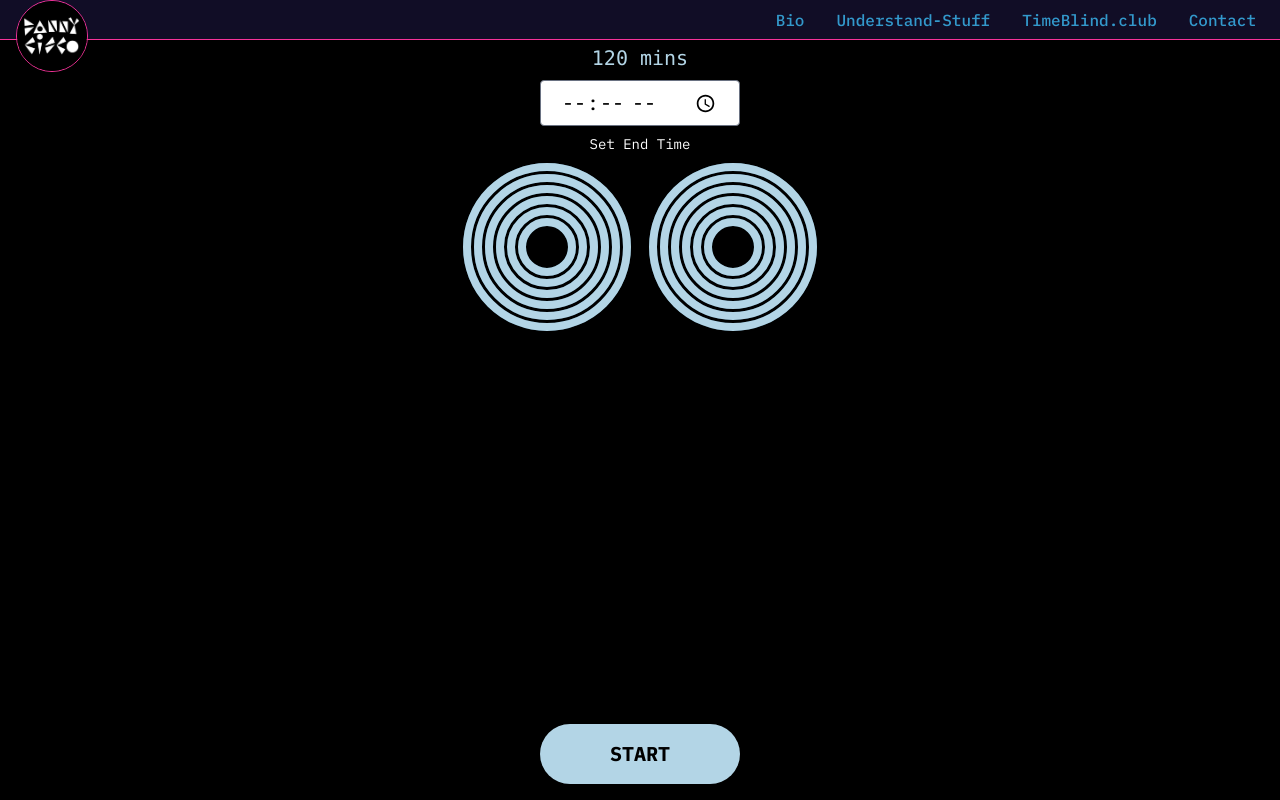
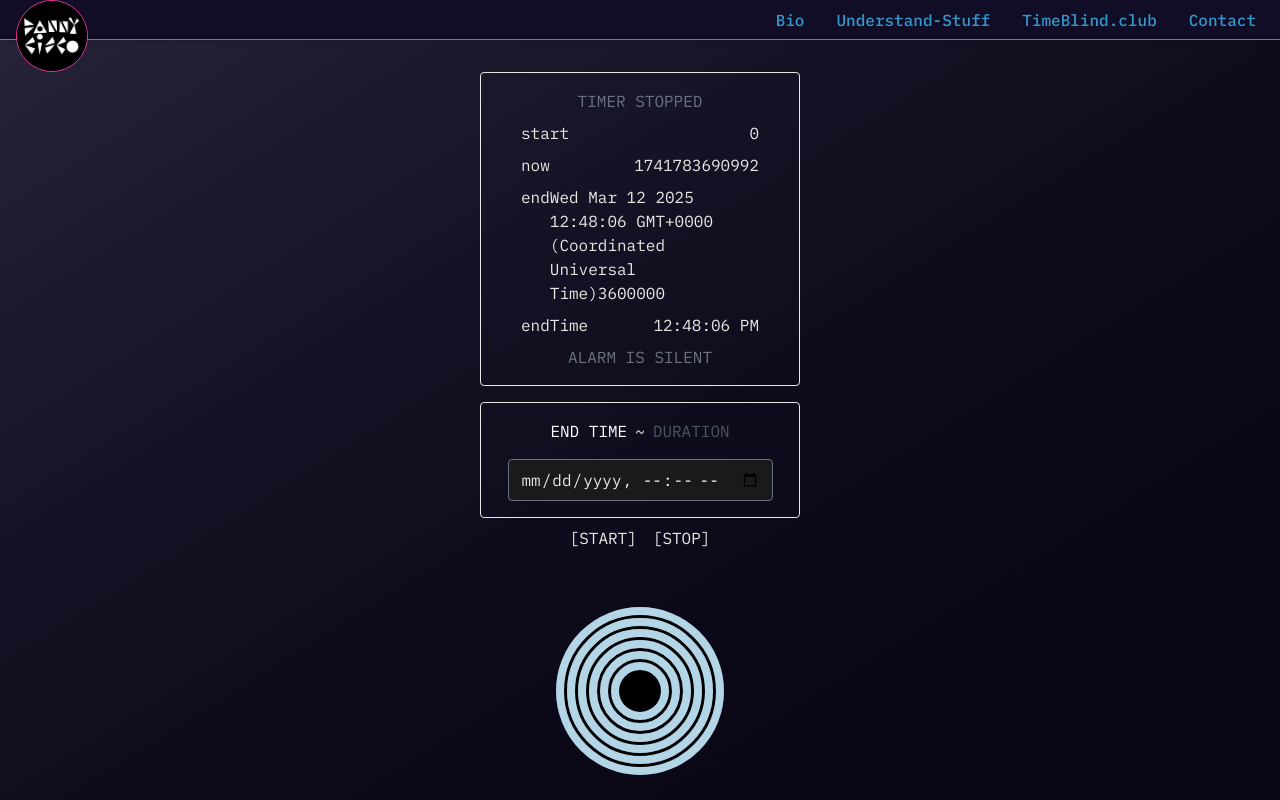
Before and after one commit to Danny-Cisco/danny-cisco, a SvelteKit app: page /time-blind-club in a window 1280 px wide. Built offline with nearby package versions, Linux system fonts and the light colour scheme.

Commit message:
pulled out discs to separate componenet

```diff
--- /dev/null
+++ b/src/lib/components/timer-uis/RingTimerDiscs.svelte
@@ -0,0 +1,91 @@
+<script lang="ts">
+	import FullCircle from '$lib/components/ring-timer/FullCircle.svelte';
+
+	import {
+		startMs,
+		endMs,
+		durationMs,
+		nowMs,
+		isRunning,
+		alarmIsRinging,
+		durationMode
+	} from '$lib/stores/timerStore.js';
+
+	$: {
+		$startMs;
+		$endMs;
+		$durationMs;
+		$nowMs;
+		$isRunning;
+		$alarmIsRinging;
+		$durationMode;
+	}
+	$: console.log('🚀 ~ $durationMs:', $durationMs);
+	$: console.log('🚀 ~ numberOfDiscs:', numberOfDiscs);
+
+	let minutes = 0;
+
+	let nowMins = 120;
+
+	let hoursArray = [];
+	let initHoursArray = [];
+
+	let numberOfDiscs = 0;
+	let currentDisc = 0;
+	$: numberOfDiscs = Math.trunc($durationMs / 1000 / 60); // removes decimal places
+
+	$: if (($durationMs / 1000) % 60) {
+		numberOfDiscs += 1; // add a disc if there is a partial disc left
+	}
+
+	$: if ($durationMs) {
+		hoursArray = []; // clear the hoursArray if user sets new the duration
+		initHoursArray = []; // clear the hoursArray if user sets new the duration
+		minutes = 0;
+	}
+
+	$: currentDisc = Math.trunc(nowMins / 60);
+
+	$: for (let i = 0; i < numberOfDiscs; i++) {
+		if (i < currentDisc) {
+			hoursArray[i] = 60; // make all the discs 60
+		} else if (i > currentDisc) {
+			if (!$isRunning) hoursArray[i] = 60;
+			else hoursArray[i] = 0;
+		} else if (i == currentDisc) {
+			if (!$isRunning)
+				hoursArray[i] = Math.round(nowMins % 60) || 60; // make the last disc the remainder or 60 if no remainder
+			else hoursArray[i] = Math.round(nowMins % 60);
+		}
+	}
+
+	$: if (!$isRunning) {
+		for (let i = 0; i < numberOfDiscs; i++) {
+			if (i < currentDisc) {
+				initHoursArray[i] = 60; // make all the discs 60
+			} else if (i > currentDisc) {
+				if (!$isRunning) initHoursArray[i] = 60;
+				else initHoursArray[i] = 0;
+			} else if (i == currentDisc) {
+				if (!$isRunning)
+					initHoursArray[i] = Math.round($durationMs % 60) || 60; // make the last disc the remainder or 60 if no remainder
+				else initHoursArray[i] = Math.round($durationMs % 60);
+			}
+		}
+	}
+
+	$: if (nowMins) nowMins = $durationMs - minutes;
+
+	let buttonLabel = 'START';
+
+	$: if ($isRunning) buttonLabel = 'STOP';
+	else buttonLabel = 'START';
+</script>
+
+<div class="block flex flex-col items-center justify-start pt-10">
+	<div class="flex flex-wrap items-center justify-center">
+		{#each initHoursArray as mins, index}
+			<FullCircle nowMins={hoursArray[index] || 0} initMins={initHoursArray[index] || 0} />
+		{/each}
+	</div>
+</div>
--- a/src/routes/time-blind-club/+page.svelte
+++ b/src/routes/time-blind-club/+page.svelte
@@ -1,216 +1,9 @@
-<script lang="ts">
-	import FullCircle from '$lib/components/ring-timer/FullCircle.svelte';
-
-	import { onMount } from 'svelte';
-	let interval60;
-	let interval1;
-	let minutes = 0;
-	let seconds = 0;
-
-	let pageLoaded = false;
-
-	let timerDuration = 120;
-	let timerEndTime;
-	$: console.log('🚀 ~ timerEndTIme:', timerEndTime);
-	let nowMins = 120;
-	let timeMs = null;
-	let nowMs;
-
-	let today;
-
-	$: if (timerEndTime && pageLoaded && !isRunning) {
-		// Combine today's date with the selected time
-		let fullDateTime = `${today}T${timerEndTime}`;
-
-		console.log('🚀 ~ fulldateTime = `${today}T${timerEndTime}`:', `${today}T${timerEndTime}`);
-		// Convert to milliseconds
-		timeMs = new Date(fullDateTime).getTime();
-		console.log(
-			'🚀 ~ timeMs = new Date(fullDateTime).getTime();:',
-			new Date(fullDateTime).getTime()
-		);
-
-		nowMs = new Date().getTime();
-		console.log('🚀 ~ nowMs = new Date().getTime();:', new Date().getTime());
-
-		timerDuration = Math.trunc((timeMs - nowMs) / 1000 / 60);
-		// If timerDuration is negative, add 24 hours (1440 minutes)
-		if (timerDuration < 0) {
-			timerDuration += 1440;
-		}
-	}
-
-	$: console.log('🚀 ~ nowMs:', nowMs);
-
-	$: console.log('🚀 ~ Time in ms:', timeMs);
-
-	let isEndTime = true;
-
-	let endTimeButtonLabel = 'DURATION';
-
-	$: if (isEndTime) endTimeButtonLabel = 'END TIME';
-	else endTimeButtonLabel = 'DURATION';
-
-	let isRunning = false;
-
-	let hoursArray = [];
-	$: console.log('🚀 ~ hoursArray:', hoursArray);
-	let initHoursArray = [];
-	$: console.log('🚀 ~ initHoursArray:', initHoursArray);
-
-	let numberOfDiscs = 0;
-	let currentDisc = 0;
-	$: numberOfDiscs = Math.trunc(timerDuration / 60); // removes decimal places
-
-	$: if (timerDuration % 60) {
-		numberOfDiscs += 1; // add a disc if there is a partial disc left
-	}
-
-	$: if (timerDuration) {
-		hoursArray = []; // clear the hoursArray if user sets new the duration
-		initHoursArray = []; // clear the hoursArray if user sets new the duration
-		minutes = 0;
-	}
-
-	$: currentDisc = Math.trunc(nowMins / 60);
-
-	$: for (let i = 0; i < numberOfDiscs; i++) {
-		if (i < currentDisc) {
-			hoursArray[i] = 60; // make all the discs 60
-		} else if (i > currentDisc) {
-			if (!isRunning) hoursArray[i] = 60;
-			else hoursArray[i] = 0;
-		} else if (i == currentDisc) {
-			if (!isRunning)
-				hoursArray[i] = Math.round(nowMins % 60) || 60; // make the last disc the remainder or 60 if no remainder
-			else hoursArray[i] = Math.round(nowMins % 60);
-		}
-	}
-
-	$: if (!isRunning) {
-		for (let i = 0; i < numberOfDiscs; i++) {
-			if (i < currentDisc) {
-				initHoursArray[i] = 60; // make all the discs 60
-			} else if (i > currentDisc) {
-				if (!isRunning) initHoursArray[i] = 60;
-				else initHoursArray[i] = 0;
-			} else if (i == currentDisc) {
-				if (!isRunning)
-					initHoursArray[i] = Math.round(timerDuration % 60) || 60; // make the last disc the remainder or 60 if no remainder
-				else initHoursArray[i] = Math.round(timerDuration % 60);
-			}
-		}
-	}
-
-	$: if (nowMins) nowMins = timerDuration - minutes;
-
-	let buttonLabel = 'START';
-
-	$: if (isRunning) buttonLabel = 'STOP';
-	else buttonLabel = 'START';
-
-	function handleStartStop() {
-		isRunning = !isRunning;
-	}
-	let runningBg = 'hsl(200, 50%, 12%)'; // Background when running
-	let midGrayText = 'hsl(200, 50%, 30%)'; // Mid-gray text color
-
-	onMount(() => {
-		today = new Date().toISOString().split('T')[0];
-		console.log(
-			"🚀 ~ onMount ~ today = new Date().toISOString().split('T')[0]:",
-			new Date().toISOString().split('T')[0]
-		);
-
-		interval60 = setInterval(() => {
-			if (isRunning) minutes += 1;
-		}, 1000 * 60);
-
-		interval1 = setInterval(() => {
-			if (isRunning) seconds += 1;
-		}, 1000);
-
-		pageLoaded = true;
-
-		return () => {
-			clearInterval(interval60);
-			clearInterval(interval1);
-		};
-	});
+<script>
+	import RingTimerDiscs from '$lib/components/timer-uis/RingTimerDiscs.svelte';
+	import TimerCore from '$lib/components/timer-uis/TimerCore.svelte';
 </script>
 
-<!-- rear curtain of black -->
-<div class="fixed inset-0 z-[-1] bg-black"></div>
-
-<!-- start of app -->
-<!-- countdown timer display : blinking -->
-<div class="relative inset-0 w-full text-center">
-	{#key seconds}
-		<div
-			class=" absolute left-0 right-0 top-0 p-1 text-center font-mono text-xl"
-			class:hidden={seconds % 2 !== 0}
-			style="color: hsl(200, 50%, 80%);"
-		>
-			{nowMins} mins
-		</div>
-		<div
-			class="absolute left-0 right-0 top-0 p-1 text-center font-mono text-xl"
-			class:hidden={seconds % 2 === 0}
-			style="color:hsl(200, 50%, 27%)"
-		>
-			{nowMins} mins
-		</div>
-	{/key}
+<div class="page">
+	<TimerCore />
+	<RingTimerDiscs />
 </div>
-
-<div class="block flex flex-col items-center justify-start pt-10">
-	<div class="z-1 flex w-full flex-col items-center justify-center gap-2">
-		<button
-			on:click={handleStartStop}
-			class="fixed bottom-4 w-[200px] rounded-full p-4 text-xl font-bold shadow hover:bg-gray-500 hover:text-white"
-			style="background-color: {isRunning ? runningBg : 'hsl(200, 50%, 80%)'}; color: {isRunning
-				? 'black'
-				: 'black'};">{buttonLabel}</button
-		>
-		<div class="flex flex-col items-center gap-2">
-			{#if isEndTime}
-				<input
-					type="time"
-					id="endTime"
-					class="w-50 rounded-full p-2 px-5 text-xl transition-all"
-					style="background-color: {isRunning ? runningBg : 'white'}; color: {isRunning
-						? midGrayText
-						: 'black'};"
-					bind:value={timerEndTime}
-				/>
-			{:else}
-				<input
-					type="number"
-					id="duration"
-					class="w-50 rounded-full p-2 px-5 text-xl transition-all"
-					style="background-color: {isRunning ? runningBg : 'white'}; color: {isRunning
-						? midGrayText
-						: 'black'};"
-					bind:value={timerDuration}
-				/>
-			{/if}<button
-				class="text-sm font-light transition-all"
-				style="background-color: {isRunning ? 'transparent' : 'transparent'}; color: {isRunning
-					? midGrayText
-					: 'white'};"
-				on:click={() => {
-					isEndTime = !isEndTime;
-				}}
-			>
-				{isEndTime ? 'Set End Time' : 'Set Duration'}
-			</button>
-		</div>
-	</div>
-	<div class="bg-gray-500 text-xl text-white">{timerEndTime}</div>
-
-	<div class="flex flex-wrap items-center justify-center">
-		{#each initHoursArray as mins, index}
-			<FullCircle nowMins={hoursArray[index] || 0} initMins={initHoursArray[index] || 0} />
-		{/each}
-	</div>
-</div>
```
